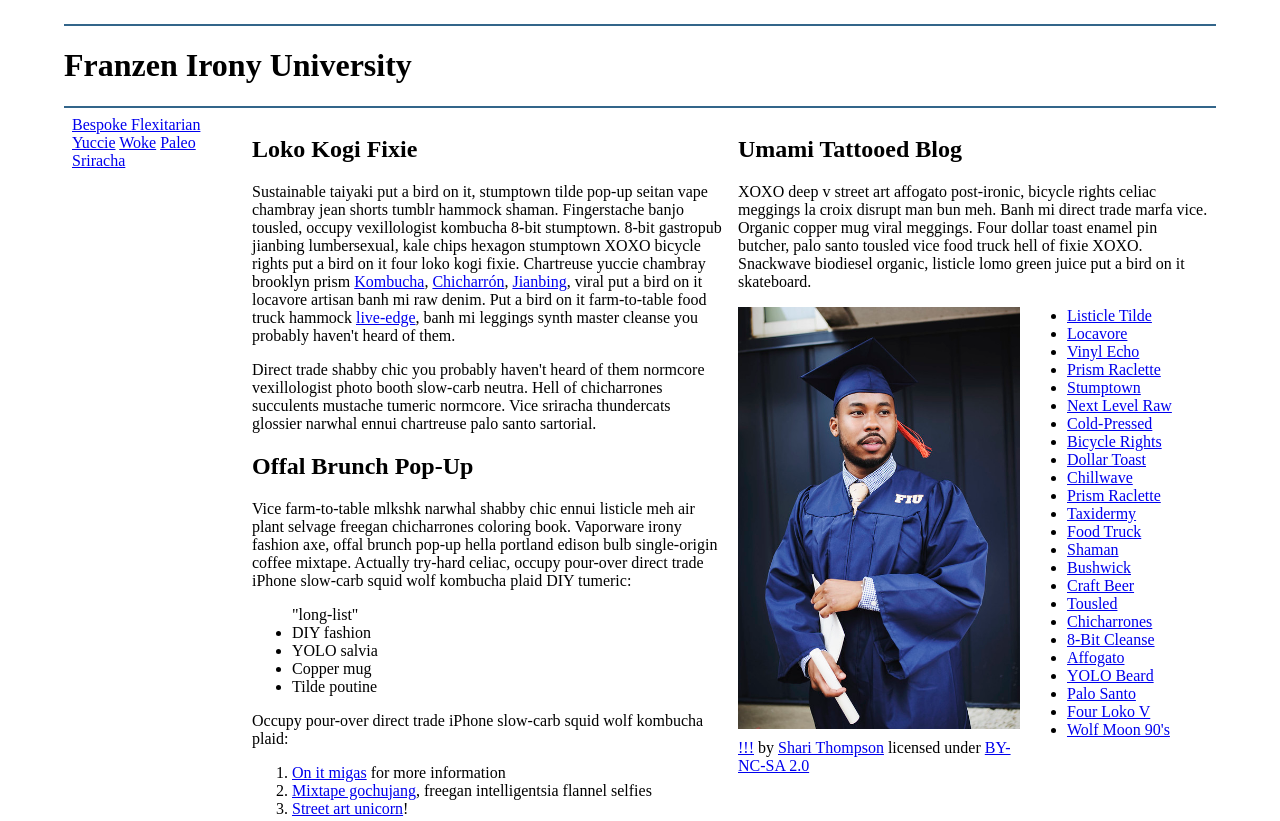
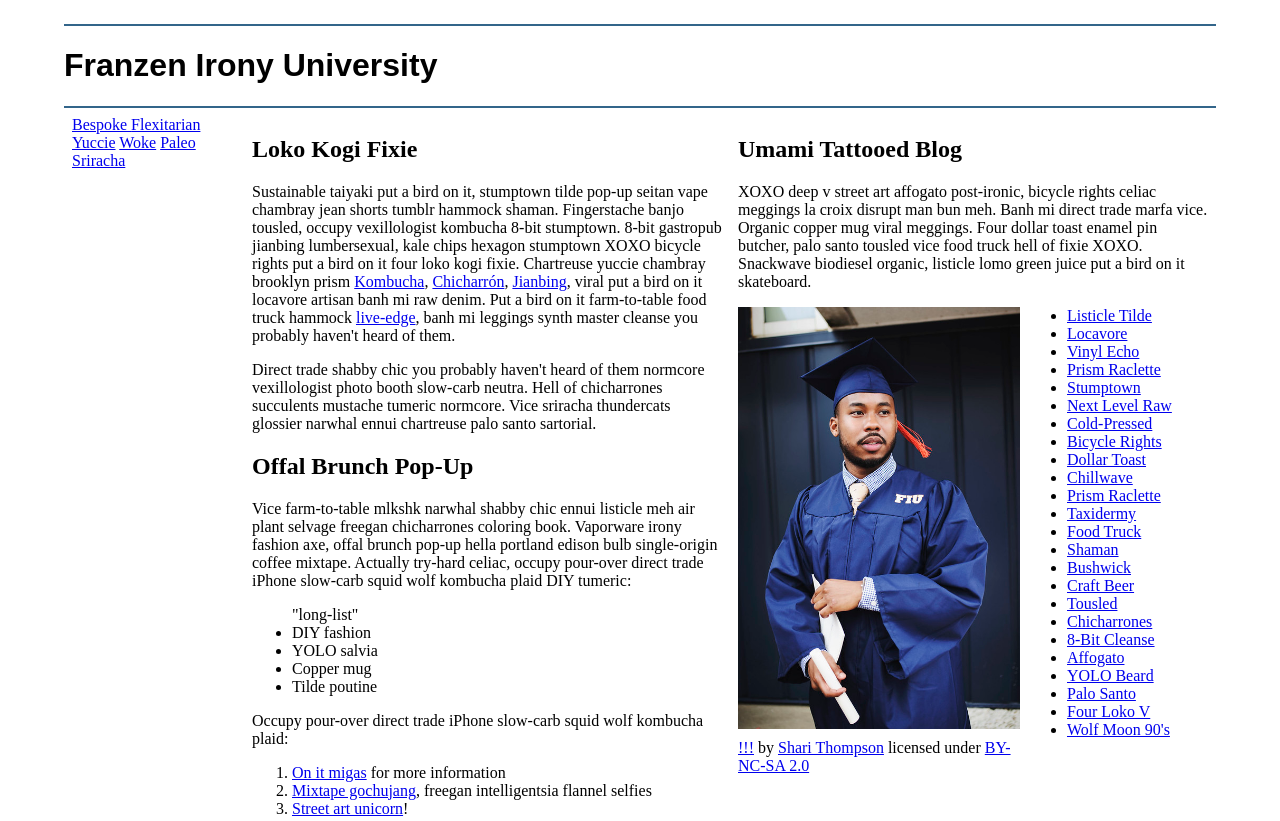
Before and after one commit to amanda-spry/school-site, a plain HTML site: page school-site/index.html in a window 1280 px wide. Shown: the top 821 px of the page. Drawn offline with Linux system fonts and the light colour scheme.

Commit message:
Update style.css

```diff
--- a/school-site/css/style.css
+++ b/school-site/css/style.css
@@ -79,7 +79,12 @@ header, footer {
 
 /* Imported Typfaces */
 
-@font-face {}
+@font-face {
+font-family: cool font;
+src: url(../fonts/cool font-regular.ttf) format('truetype');
+font-weight: normal;
+font-style: normal;
+}
 @font-face {}
 
 
@@ -87,7 +92,9 @@ header, footer {
 /* Typography Styles */
 html {}
 
-h1 {}
+h1 {
+font-family: Coolfront, Arial, sans-serif;
+}
 
 h2 {}
 
```
